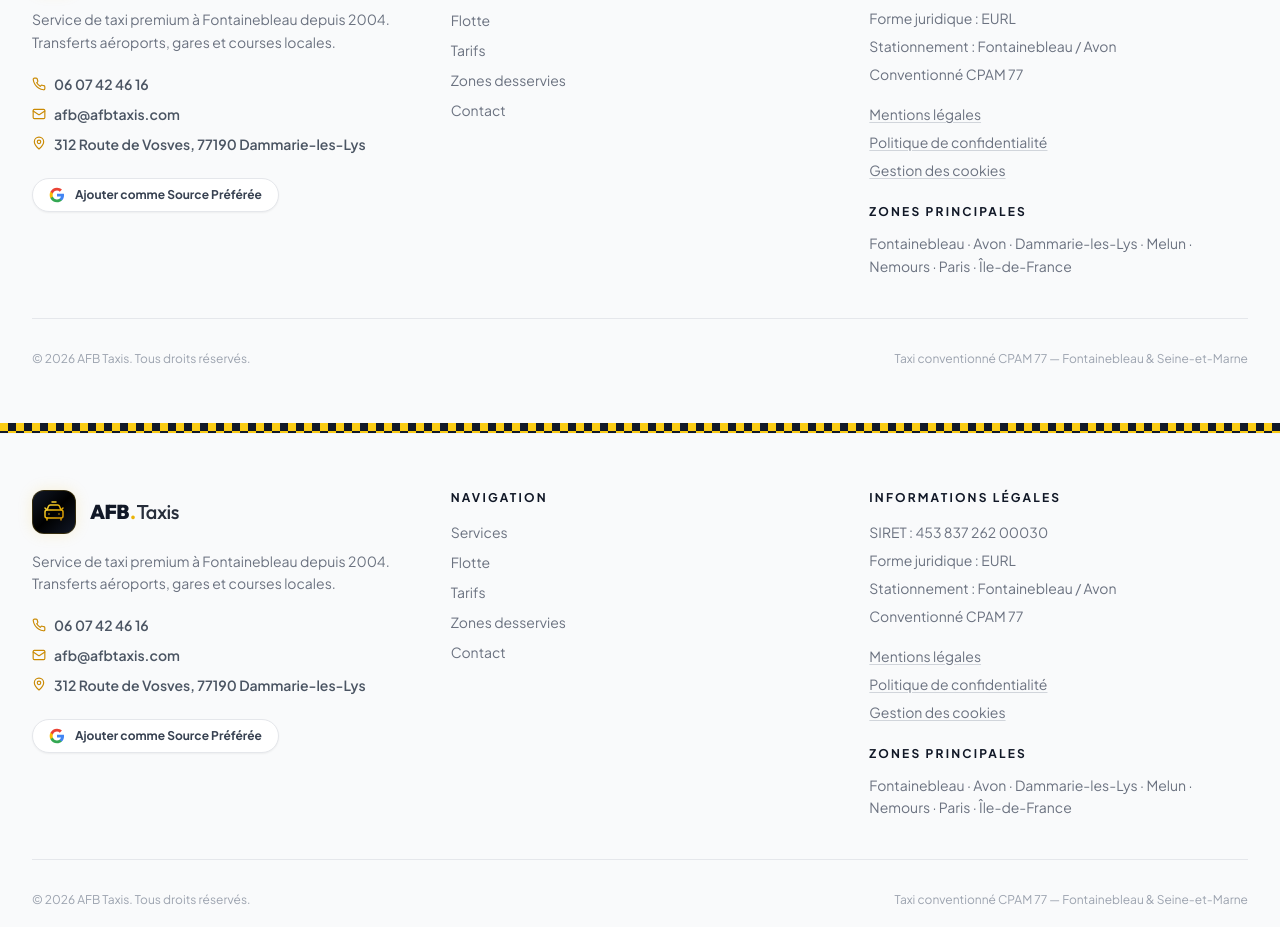
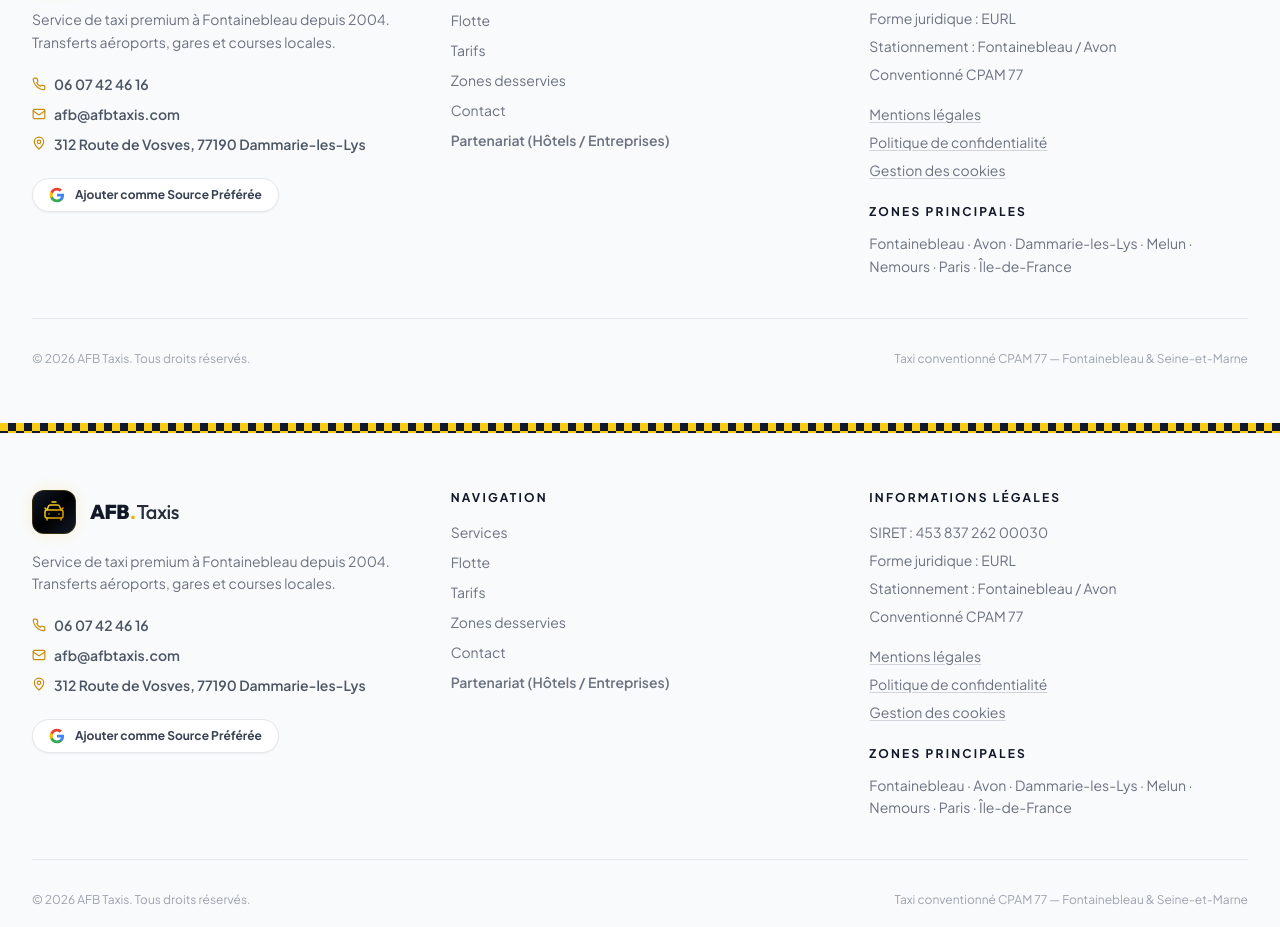
Before and after one commit to warezfr/afbtaxi, a React (Vite) app: page /partenaires in a window 1280 px wide. Shown: the part 2420-3347 px from the top of the page. Built offline with nearby package versions, Linux system fonts and the light colour scheme.

Commit message:
feat(ui): ajout du lien partenariat dans le menu du footer

```diff
--- a/src/components/Footer.tsx
+++ b/src/components/Footer.tsx
@@ -2,6 +2,7 @@ import { useState } from 'react';
 import { Phone, Mail, MapPin } from 'lucide-react';
 import { COMPANY } from '@/lib/constants';
 import { useI18n } from '@/lib/i18n';
+import { Link } from 'react-router-dom';
 import { LegalModals, LegalDocType } from './LegalModals';
 
 export function Footer() {
@@ -103,6 +104,7 @@ export function Footer() {
               <a href="#tarifs" className="text-sm text-gray-500 dark:text-gray-400 transition-colors hover:text-gray-900 dark:hover:text-white">{t('footer.nav.tarifs')}</a>
               <a href="#zones" className="text-sm text-gray-500 dark:text-gray-400 transition-colors hover:text-gray-900 dark:hover:text-white">{t('footer.nav.zones')}</a>
               <a href="#contact" className="text-sm text-gray-500 dark:text-gray-400 transition-colors hover:text-gray-900 dark:hover:text-white">{t('footer.nav.contact')}</a>
+              <Link to="/partenaires" className="text-sm text-gray-500 dark:text-gray-400 transition-colors hover:text-gray-900 dark:hover:text-white font-semibold">Partenariat (Hôtels / Entreprises)</Link>
             </nav>
           </div>
 
```
